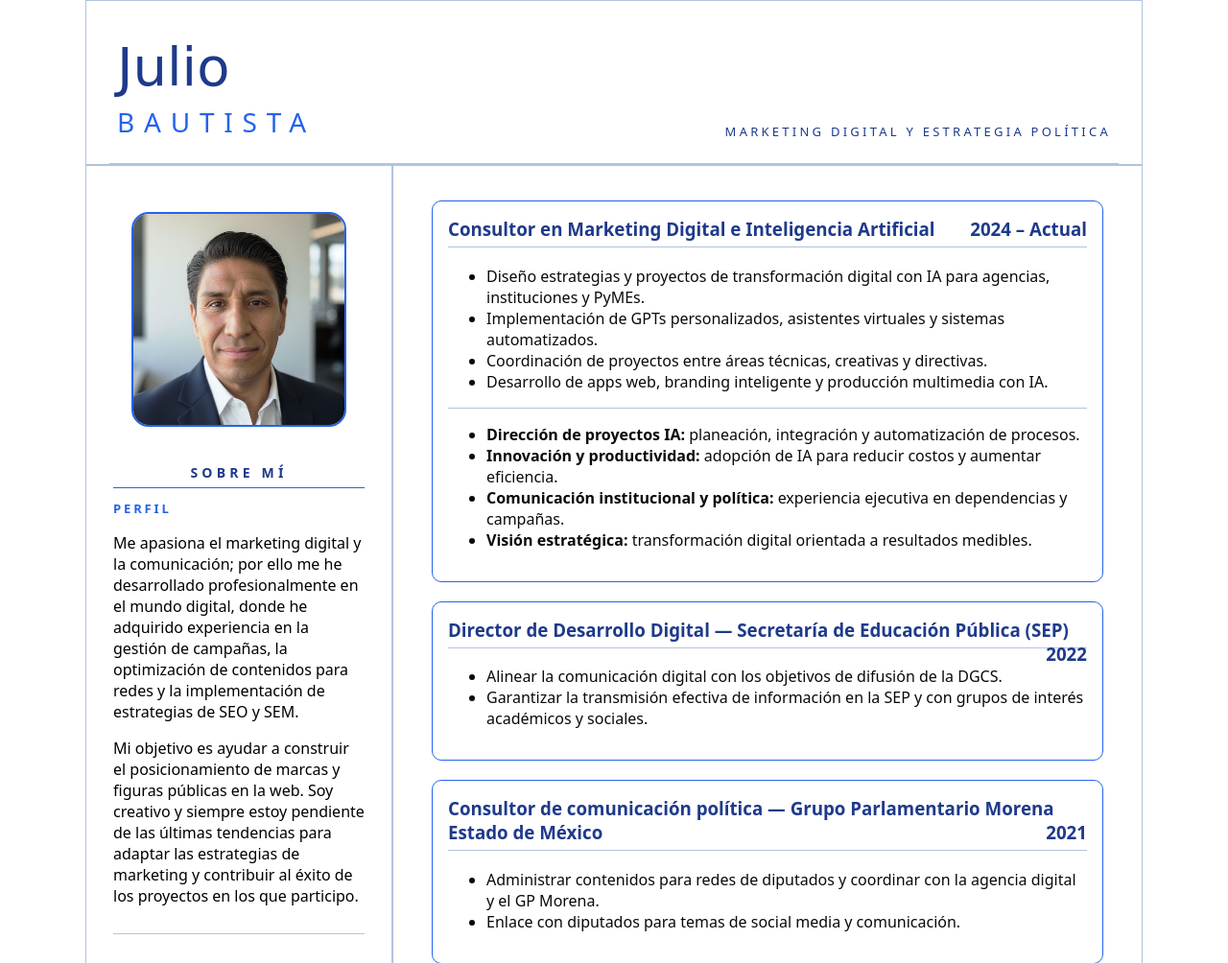
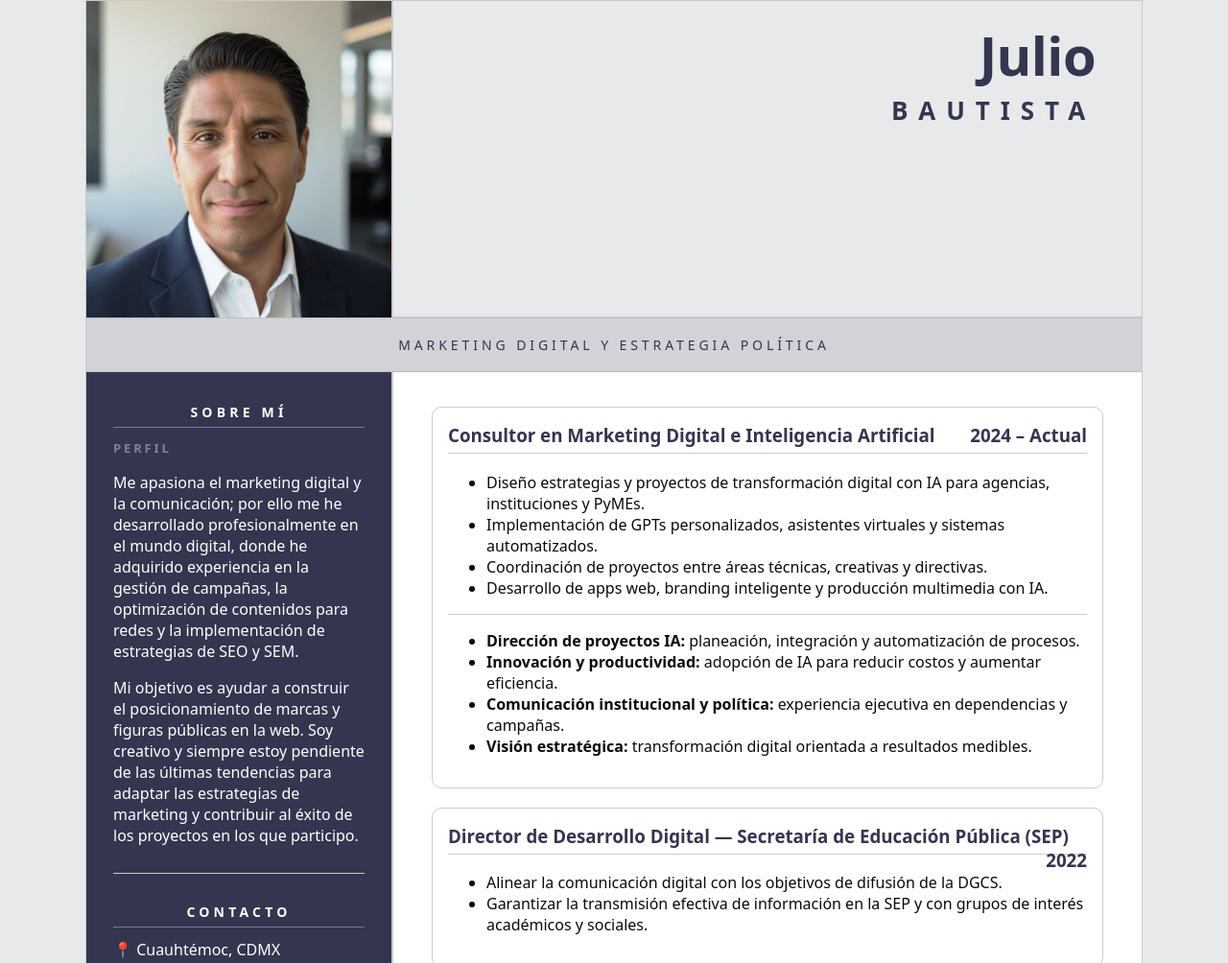
Before and after one commit to julio-bautista/cv, a plain HTML site: page index.html in a window 1280 px wide. Shown: the top 1004 px of the page at 96% size. Drawn offline with Linux system fonts and the light colour scheme.

Commit message:
Add files via upload

```diff
--- a/index.html
+++ b/index.html
@@ -4,48 +4,60 @@
   <meta charset="utf-8" />
   <meta name="viewport" content="width=1100, initial-scale=1" />
   <title>Julio Bautista — Estrategia Digital y Política</title>
-  <style>
-    :root{
-      --azul:#1e3a8a;
-      --azul-claro:#2563eb;
-      --gris-borde:#b0c4de;
+  <style>:root{
+      --azul:#34354f;
+      --azul-claro:#818293;
+      --gris-borde:#cdcacb;
+      --fondo:#e8e9eb;
+      --blanco:#ffffff;
     }
-    body{margin:0;font-family:system-ui,-apple-system,Segoe UI,Roboto,sans-serif;background:#fff;color:#0a0a0a}
-    .page{max-width:1100px;margin:auto;background:#fff;border-radius:0;box-shadow:none;overflow:hidden;border:1px solid var(--gris-borde)}
+    body{margin:0;font-family:system-ui,-apple-system,Segoe UI,Roboto,sans-serif;background:var(--fondo);color:#0a0a0a}
+    .page{max-width:1100px;margin:auto;background:var(--blanco);border-radius:0;box-shadow:none;overflow:hidden;border:1px solid var(--gris-borde)}
 
-    .topband{background:#fff;color:var(--azul);border-bottom:2px solid var(--gris-borde);padding:24px 24px 0 24px}
-    .headgrid{display:grid;grid-template-columns:280px 1fr;align-items:end;padding:12px 8px 24px 8px;border-bottom:1px solid var(--gris-borde)}
-    .signature{font-size:56px;font-family:"Segoe Script","Pacifico",cursive;color:var(--azul)}
-    .lastname{font-size:28px;letter-spacing:.35em;text-transform:uppercase;margin-top:6px;color:var(--azul-claro)}
-    .tagline{text-align:right;font-size:13px;letter-spacing:.25em;text-transform:uppercase;color:var(--azul)}
-
-    .wrap{display:grid;grid-template-columns:320px 1fr;gap:0}
-
-    .sidebar{background:#fff;color:#000;padding:32px 28px;display:flex;flex-direction:column;align-items:center;gap:28px;border-right:2px solid var(--gris-borde)}
-    .photo{width:220px;height:220px;border-radius:18px;overflow:hidden;border:2px solid var(--azul-claro);display:flex;align-items:center;justify-content:center;margin-bottom:10px}
-    .photo img{width:100%;height:100%;object-fit:cover;object-position:center}
-
+        .signature{
+      font-size:56px;
+      font-family: ui-sans-serif, system-ui, -apple-system, "Segoe UI", Roboto, Helvetica, Arial, "Noto Sans", "Liberation Sans", sans-serif;
+      font-weight:700;
+      letter-spacing:-0.01em;
+      line-height:1.0;
+      color:var(--azul);
+      margin:0;
+    }
+    .lastname{
+      font-size:26px;
+      font-family: ui-sans-serif, system-ui, -apple-system, "Segoe UI", Roboto, Helvetica, Arial, "Noto Sans", "Liberation Sans", sans-serif;
+      font-weight:700;
+      letter-spacing:.42em;
+      text-transform:uppercase;
+      margin-top:12px;
+      color:var(--azul);
+    }
+.sidebar{background:var(--azul);color:var(--blanco);padding:32px 28px;display:flex;flex-direction:column;align-items:center;gap:28px;border-right:2px solid var(--gris-borde)}
     .block{width:100%;border-bottom:1px solid var(--gris-borde);padding-bottom:12px;margin-bottom:12px}
-    .block h2{font-size:14px;text-transform:uppercase;letter-spacing:.3em;margin:0 0 12px;color:var(--azul);text-align:center;border-bottom:1px solid var(--azul-claro);padding-bottom:6px}
+    .block h2{font-size:14px;text-transform:uppercase;letter-spacing:.3em;margin:0 0 12px;color:var(--blanco);text-align:center;border-bottom:1px solid rgba(255,255,255,.35);padding-bottom:6px}
     .block h3{font-size:13px;text-transform:uppercase;letter-spacing:.22em;margin:0 0 10px;color:var(--azul-claro)}
     .kv{display:grid;gap:8px}
-    .item{display:flex;align-items:center;gap:10px;color:#0a0a0a}
+    .item{display:flex;align-items:center;gap:10px;color:var(--blanco)}
 
     .lang-meter{display:grid;gap:8px}
-    .meter{height:10px;border-radius:999px;background:#e0e7ff;overflow:hidden;border:1px solid var(--azul-claro)}
-    .meter>span{display:block;height:100%;background:var(--azul-claro)}
+    .meter{height:10px;border-radius:999px;background:rgba(255,255,255,.25);overflow:hidden;border:1px solid rgba(255,255,255,.35)}
+    .meter>span{display:block;height:100%;background:var(--blanco)}
 
     .body{padding:36px 40px;display:block}
-    .xp-item{border:1px solid var(--azul-claro);border-radius:10px;padding:16px;background:#fff;box-sizing:border-box;margin-bottom:20px}
+    .xp-item{border:1px solid var(--gris-borde);border-radius:10px;padding:16px;background:#fff;box-sizing:border-box;margin-bottom:20px}
     .xp-item h3{margin-top:0;color:var(--azul);border-bottom:1px solid var(--gris-borde);padding-bottom:6px}
 
     a{color:var(--azul-claro);text-decoration:none}
     a:hover{text-decoration:underline;color:var(--azul)}
 
+    .sidebar a{color:var(--fondo)}
+    .sidebar a:hover{color:var(--blanco);text-decoration:underline}
+
+
 
     /* Explora herramientas IA: tarjetas con imágenes (solo esta sección) */
     .ia-links-grid{display:grid;grid-template-columns:repeat(2,minmax(0,1fr));gap:18px;margin-top:14px}
-    .ia-card{position:relative;display:block;border:1px solid var(--azul-claro);border-radius:14px;overflow:hidden;background:#fff;text-decoration:none}
+    .ia-card{position:relative;display:block;border:1px solid var(--gris-borde);border-radius:14px;overflow:hidden;background:#fff;text-decoration:none}
     .ia-card:hover{transform:translateY(-2px);box-shadow:0 10px 18px rgba(0,0,0,.12)}
     .ia-img{display:block;aspect-ratio:1/1;background:#fff}
     .ia-img img{width:100%;height:100%;object-fit:contain;display:block}
@@ -63,24 +75,146 @@
       html, body{ background:#fff; color:#000; -webkit-print-color-adjust:exact; print-color-adjust:exact }
       .page{box-shadow:none;border:none}
     }
-  </style>
+
+    /* --- Layout tipo CV (como referencia) --- */
+    .cv{
+      display:grid;
+      grid-template-columns:320px 1fr;
+      grid-template-rows:auto auto 1fr;
+      grid-template-areas:
+        "photo name"
+        "band band"
+        "side main";
+      gap:0;
+    }
+
+    .photohead{
+      grid-area:photo;
+      background:var(--azul);
+      border-right:2px solid var(--gris-borde);
+      height:330px;
+      overflow:hidden;
+    }
+    .photohead img{
+      width:100%;
+      height:100%;
+      object-fit:cover;
+      object-position:center;
+      display:block;
+    }
+
+        .namehead{
+      grid-area:name;
+      background:var(--fondo);
+      color:var(--azul);
+      padding:28px 48px 22px 48px;
+      border-bottom:1px solid var(--gris-borde);
+      text-align:right;
+    }
+    .signature{
+      font-size:56px;
+      font-family: ui-sans-serif, system-ui, -apple-system, "Segoe UI", Roboto, Helvetica, Arial, "Noto Sans", "Liberation Sans", sans-serif;
+      font-weight:700;
+      letter-spacing:-0.01em;
+      line-height:1.0;
+      color:var(--azul);
+      margin:0;
+    }
+    .lastname{
+      font-size:26px;
+      font-family: ui-sans-serif, system-ui, -apple-system, "Segoe UI", Roboto, Helvetica, Arial, "Noto Sans", "Liberation Sans", sans-serif;
+      font-weight:700;
+      letter-spacing:.42em;
+      text-transform:uppercase;
+      margin-top:12px;
+      color:var(--azul);
+    }
+.titleband{
+      grid-area:band;
+      background:rgba(52,53,79,.22);
+      border-top:1px solid rgba(0,0,0,.08);
+      border-bottom:1px solid rgba(0,0,0,.10);
+      padding:18px 24px;
+      text-align:center;
+    }
+    .titletext{
+      color:var(--azul);
+      font-size:14px;
+      letter-spacing:.28em;
+      text-transform:uppercase;
+    }
+
+    .sidebar{
+      grid-area:side;
+      background:var(--azul);
+      color:var(--blanco);
+      padding:32px 28px 36px 28px;
+      border-right:2px solid var(--gris-borde);
+      display:flex;
+      flex-direction:column;
+      gap:18px;
+    }
+
+    .body{
+      grid-area:main;
+      padding:36px 40px;
+      display:block;
+      background:var(--blanco);
+    }
+
+    /* Responsive: apila columnas */
+    @media (max-width: 900px){
+      .cv{
+        grid-template-columns:1fr;
+        grid-template-rows:auto auto auto auto auto;
+        grid-template-areas:
+          "name"
+          "photo"
+          "band"
+          "main"
+          "side";
+      }
+      .photohead{border-right:none;height:320px}
+      .sidebar{border-right:none}
+          .namehead{
+      grid-area:name;
+      background:var(--fondo);
+      color:var(--azul);
+      padding:28px 48px 22px 48px;
+      border-bottom:1px solid var(--gris-borde);
+      text-align:right;
+    }
+    .lastname{
+      font-size:26px;
+      font-family: ui-sans-serif, system-ui, -apple-system, "Segoe UI", Roboto, Helvetica, Arial, "Noto Sans", "Liberation Sans", sans-serif;
+      font-weight:700;
+      letter-spacing:.42em;
+      text-transform:uppercase;
+      margin-top:12px;
+      color:var(--azul);
+    }
+.titletext{letter-spacing:.18em}
+    }
+
+</style>
 </head>
 <body>
   <main class="page">
-    <header class="topband">
-      <div class="headgrid">
-        <div>
-          <div class="signature">Julio</div>
-          <div class="lastname">Bautista</div>
-        </div>
-        <div class="tagline">Marketing Digital y Estrategia Política</div>
+    <div class="cv">
+      <div class="photohead" aria-label="Fotografía de perfil">
+        <img src="foto-perfil.jpg" alt="Retrato de Julio Bautista">
       </div>
-    </header>
 
-    <div class="wrap">
+      <header class="namehead">
+        <div class="signature">Julio</div>
+        <div class="lastname">BAUTISTA</div>
+      </header>
+
+      <div class="titleband" role="heading" aria-level="1">
+        <div class="titletext">MARKETING DIGITAL Y ESTRATEGIA POLÍTICA</div>
+      </div>
+
       <aside class="sidebar">
-        <figure class="photo"><img src="foto-perfil.jpg" alt="Retrato de Julio Bautista"></figure>
-
         <section class="block">
           <h2>Sobre mí</h2>
           <h3>Perfil</h3>
@@ -185,5 +319,6 @@
       </section>
     </div>
   </main>
+
 </body>
 </html>
```
